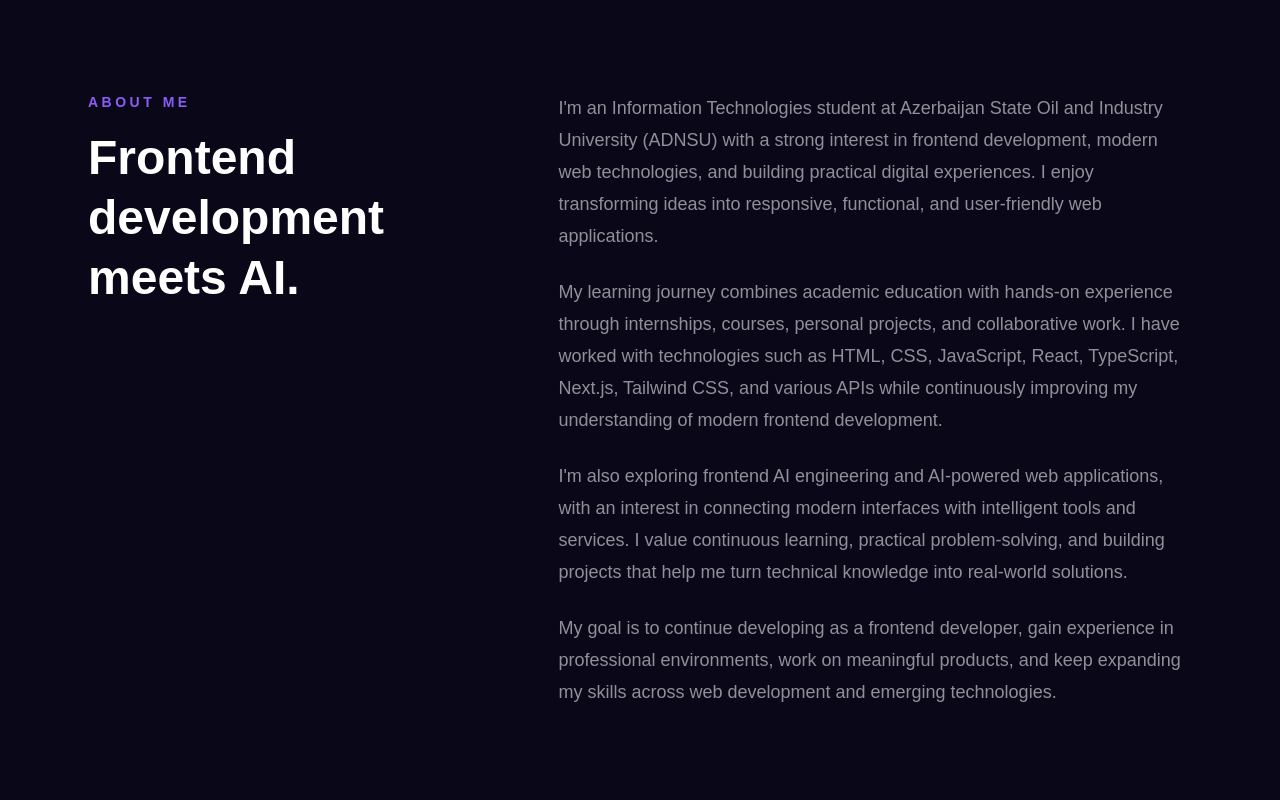
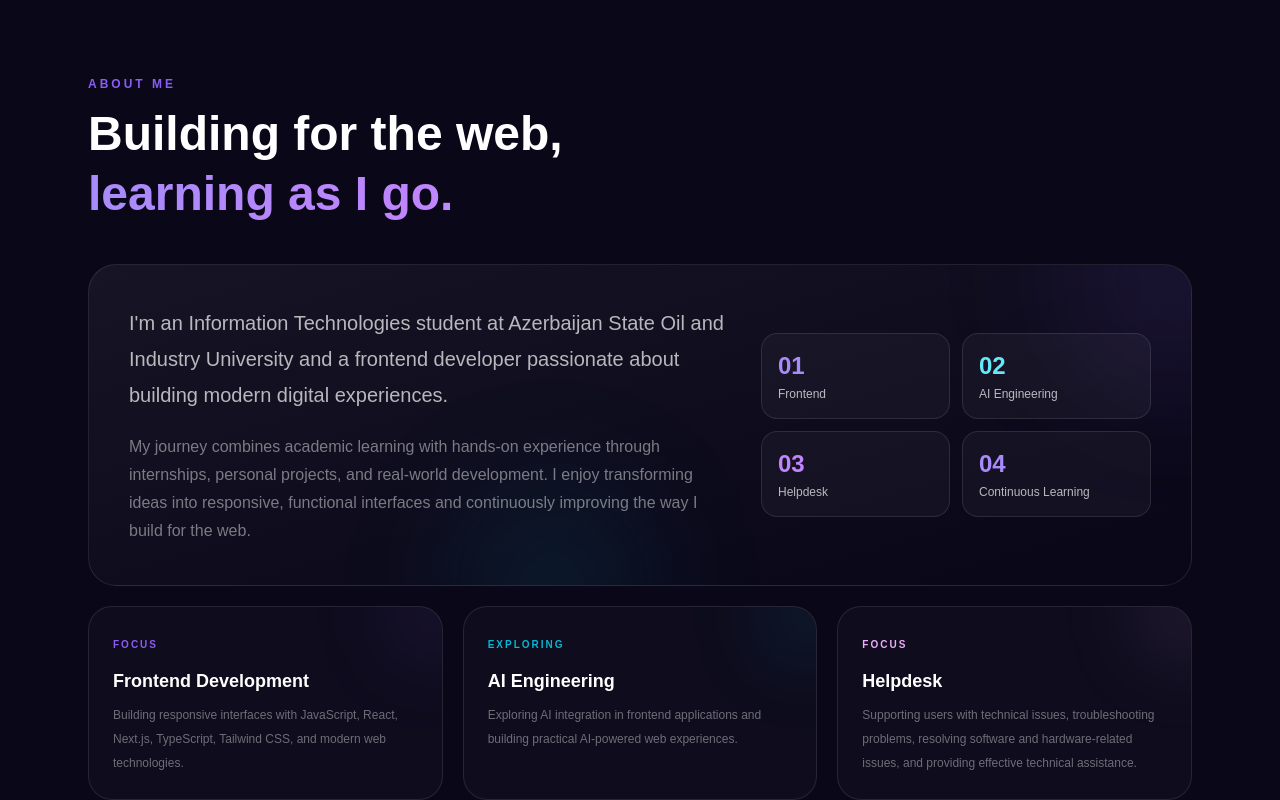
Before and after one commit to sevincyunusova/portfolio---flyrank, a Next.js app: page / in a window 1280 px wide. Shown: the part 820-1620 px from the top of the page. Built offline with nearby package versions, Linux system fonts and the light colour scheme.

Commit message:
update about section and add helpdesk focus card

```diff
--- a/app/page.tsx
+++ b/app/page.tsx
@@ -497,57 +497,220 @@ export default function Home() {
       {/* ABOUT */}
       <section
         id="about"
-        className="mx-auto max-w-6xl scroll-mt-24 px-6 py-28"
+        className="mx-auto max-w-6xl scroll-mt-24 px-6 py-24"
       >
-        <div className="grid gap-12 md:grid-cols-[0.8fr_1.2fr]">
-          <div>
-            <p className="text-sm font-bold uppercase tracking-[0.25em] text-[#8b5cf6]">
+        {/* HEADER */}
+        <div className="max-w-2xl">
+          <p className="text-xs font-bold uppercase tracking-[0.25em] text-[#8b5cf6]">
             About Me
           </p>
 
-            <h2 className="mt-4 text-4xl font-black leading-tight sm:text-5xl">
-              Frontend development meets AI.
+          <h2 className="mt-3 text-3xl font-black leading-tight sm:text-4xl lg:text-5xl">
+            Building for the web,
+            <span className="block bg-gradient-to-r from-[#a78bfa] via-[#c084fc] to-[#67e8f9] bg-clip-text text-transparent">
+              learning as I go.
+            </span>
           </h2>
         </div>
 
+        {/* MAIN INTRO */}
         <div
-            className={`text-lg leading-8 transition-colors duration-700 ${dark ? "text-white/55" : "text-[#625a70]"
+          className={`relative mt-10 overflow-hidden rounded-[28px] border p-7 sm:p-8 lg:p-10 ${dark
+            ? "border-white/10 bg-gradient-to-br from-white/[0.06] via-white/[0.025] to-transparent"
+            : "border-[#e5dce2] bg-gradient-to-br from-white via-[#faf7ff] to-[#f5fbff] shadow-sm"
             }`}
         >
-            <p>
-              I&apos;m an Information Technologies student at Azerbaijan
-              State Oil and Industry University (ADNSU) with a strong
-              interest in frontend development, modern web technologies,
-              and building practical digital experiences. I enjoy
-              transforming ideas into responsive, functional, and
-              user-friendly web applications.
+          {/* Decorative elements */}
+          <div className="pointer-events-none absolute -right-24 -top-24 h-56 w-56 rounded-full bg-[#8b5cf6]/10 blur-3xl" />
+
+          <div className="pointer-events-none absolute -bottom-24 left-1/3 h-48 w-48 rounded-full bg-[#06b6d4]/10 blur-3xl" />
+
+          <div className="relative grid gap-8 lg:grid-cols-[1fr_0.65fr] lg:items-center">
+            {/* TEXT */}
+            <div>
+              <p
+                className={`text-lg leading-8 sm:text-xl sm:leading-9 ${dark ? "text-white/70" : "text-[#51485b]"
+                  }`}
+              >
+                I&apos;m an Information Technologies student at Azerbaijan State
+                Oil and Industry University and a frontend developer passionate
+                about building modern digital experiences.
               </p>
 
-            <p className="mt-6">
-              My learning journey combines academic education with
-              hands-on experience through internships, courses, personal
-              projects, and collaborative work. I have worked with
-              technologies such as HTML, CSS, JavaScript, React,
-              TypeScript, Next.js, Tailwind CSS, and various APIs while
-              continuously improving my understanding of modern frontend
-              development.
+              <p
+                className={`mt-5 max-w-2xl text-sm leading-7 sm:text-base ${dark ? "text-white/45" : "text-[#766d80]"
+                  }`}
+              >
+                My journey combines academic learning with hands-on experience
+                through internships, personal projects, and real-world development.
+                I enjoy transforming ideas into responsive, functional interfaces
+                and continuously improving the way I build for the web.
               </p>
+            </div>
 
-            <p className="mt-6">
-              I&apos;m also exploring frontend AI engineering and
-              AI-powered web applications, with an interest in connecting
-              modern interfaces with intelligent tools and services. I
-              value continuous learning, practical problem-solving, and
-              building projects that help me turn technical knowledge into
-              real-world solutions.
+            {/* QUICK INFO */}
+            <div className="grid grid-cols-2 gap-3">
+              <div
+                className={`rounded-2xl border p-4 ${dark
+                  ? "border-white/10 bg-white/[0.04]"
+                  : "border-[#e5dce2] bg-white"
+                  }`}
+              >
+                <p className="text-2xl font-black text-[#a78bfa]">01</p>
+
+                <p
+                  className={`mt-1 text-xs font-medium ${dark ? "text-white/70" : "text-[#51485b]"
+                    }`}
+                >
+                  Frontend
                 </p>
+              </div>
 
-            <p className="mt-6">
-              My goal is to continue developing as a frontend developer,
-              gain experience in professional environments, work on
-              meaningful products, and keep expanding my skills across
-              web development and emerging technologies.
+              <div
+                className={`rounded-2xl border p-4 ${dark
+                  ? "border-white/10 bg-white/[0.04]"
+                  : "border-[#e5dce2] bg-white"
+                  }`}
+              >
+                <p className="text-2xl font-black text-[#67e8f9]">02</p>
+
+                <p
+                  className={`mt-1 text-xs font-medium ${dark ? "text-white/70" : "text-[#51485b]"
+                    }`}
+                >
+                  AI Engineering
                 </p>
+              </div>
+
+              <div
+                className={`rounded-2xl border p-4 ${dark
+                  ? "border-white/10 bg-white/[0.04]"
+                  : "border-[#e5dce2] bg-white"
+                  }`}
+              >
+                <p className="text-2xl font-black text-[#c084fc]">03</p>
+
+                <p
+                  className={`mt-1 text-xs font-medium ${dark ? "text-white/70" : "text-[#51485b]"
+                    }`}
+                >
+                  Helpdesk
+                </p>
+              </div>
+
+              <div
+                className={`rounded-2xl border p-4 ${dark
+                  ? "border-white/10 bg-white/[0.04]"
+                  : "border-[#e5dce2] bg-white"
+                  }`}
+              >
+                <p className="text-2xl font-black text-[#a78bfa]">04</p>
+
+                <p
+                  className={`mt-1 text-xs font-medium ${dark ? "text-white/70" : "text-[#51485b]"
+                    }`}
+                >
+                  Continuous Learning
+                </p>
+              </div>
+            </div>
+          </div>
+        </div>
+
+        {/* THREE FEATURE CARDS */}
+        <div className="mt-5 grid gap-5 md:grid-cols-3">
+          {/* FRONTEND */}
+          <div
+            className={`group relative overflow-hidden rounded-[24px] border p-6 transition-all duration-500 hover:-translate-y-2 ${dark
+              ? "border-white/10 bg-white/[0.025] hover:border-[#8b5cf6]/40 hover:bg-[#8b5cf6]/5"
+              : "border-[#e5dce2] bg-white shadow-sm hover:border-[#a855f7]/40 hover:bg-[#faf5ff]"
+              }`}
+          >
+            <div className="absolute -right-10 -top-10 h-24 w-24 rounded-full bg-[#8b5cf6]/10 blur-2xl transition-transform duration-700 group-hover:scale-150" />
+
+            <div className="relative">
+              <span className="text-[10px] font-bold tracking-[0.2em] text-[#8b5cf6]">
+                FOCUS
+              </span>
+
+              <h3
+                className={`mt-3 text-lg font-black ${dark ? "text-white" : "text-[#211b35]"
+                  }`}
+              >
+                Frontend Development
+              </h3>
+
+              <p
+                className={`mt-2 text-xs leading-6 ${dark ? "text-white/40" : "text-[#766d80]"
+                  }`}
+              >
+                Building responsive interfaces with JavaScript, React, Next.js,
+                TypeScript, Tailwind CSS, and modern web technologies.
+              </p>
+            </div>
+          </div>
+
+          {/* AI */}
+          <div
+            className={`group relative overflow-hidden rounded-[24px] border p-6 transition-all duration-500 hover:-translate-y-2 ${dark
+              ? "border-white/10 bg-white/[0.025] hover:border-[#06b6d4]/40 hover:bg-[#06b6d4]/5"
+              : "border-[#e5dce2] bg-white shadow-sm hover:border-[#06b6d4]/40 hover:bg-[#f0fdff]"
+              }`}
+          >
+            <div className="absolute -right-10 -top-10 h-24 w-24 rounded-full bg-[#06b6d4]/10 blur-2xl transition-transform duration-700 group-hover:scale-150" />
+
+            <div className="relative">
+              <span className="text-[10px] font-bold tracking-[0.2em] text-[#06b6d4]">
+                EXPLORING
+              </span>
+
+              <h3
+                className={`mt-3 text-lg font-black ${dark ? "text-white" : "text-[#211b35]"
+                  }`}
+              >
+                AI Engineering
+              </h3>
+
+              <p
+                className={`mt-2 text-xs leading-6 ${dark ? "text-white/40" : "text-[#766d80]"
+                  }`}
+              >
+                Exploring AI integration in frontend applications and building
+                practical AI-powered web experiences.
+              </p>
+            </div>
+          </div>
+
+          {/* HELPDESK */}
+          <div
+            className={`group relative overflow-hidden rounded-[24px] border p-6 transition-all duration-500 hover:-translate-y-2 ${dark
+              ? "border-white/10 bg-white/[0.025] hover:border-[#f0abfc]/40 hover:bg-[#f0abfc]/5"
+              : "border-[#e5dce2] bg-white shadow-sm hover:border-[#f0abfc]/40 hover:bg-[#fff7ff]"
+              }`}
+          >
+            <div className="absolute -right-10 -top-10 h-24 w-24 rounded-full bg-[#f0abfc]/10 blur-2xl transition-transform duration-700 group-hover:scale-150" />
+
+            <div className="relative">
+              <span className="text-[10px] font-bold tracking-[0.2em] text-[#f0abfc]">
+                FOCUS
+              </span>
+
+              <h3
+                className={`mt-3 text-lg font-black ${dark ? "text-white" : "text-[#211b35]"
+                  }`}
+              >
+                Helpdesk
+              </h3>
+
+              <p
+                className={`mt-2 text-xs leading-6 ${dark ? "text-white/40" : "text-[#766d80]"
+                  }`}
+              >
+                Supporting users with technical issues, troubleshooting problems,
+                resolving software and hardware-related issues, and providing
+                effective technical assistance.
+              </p>
+            </div>
           </div>
         </div>
       </section>
```
Lines whose indentation alone changed are shown as unchanged.
